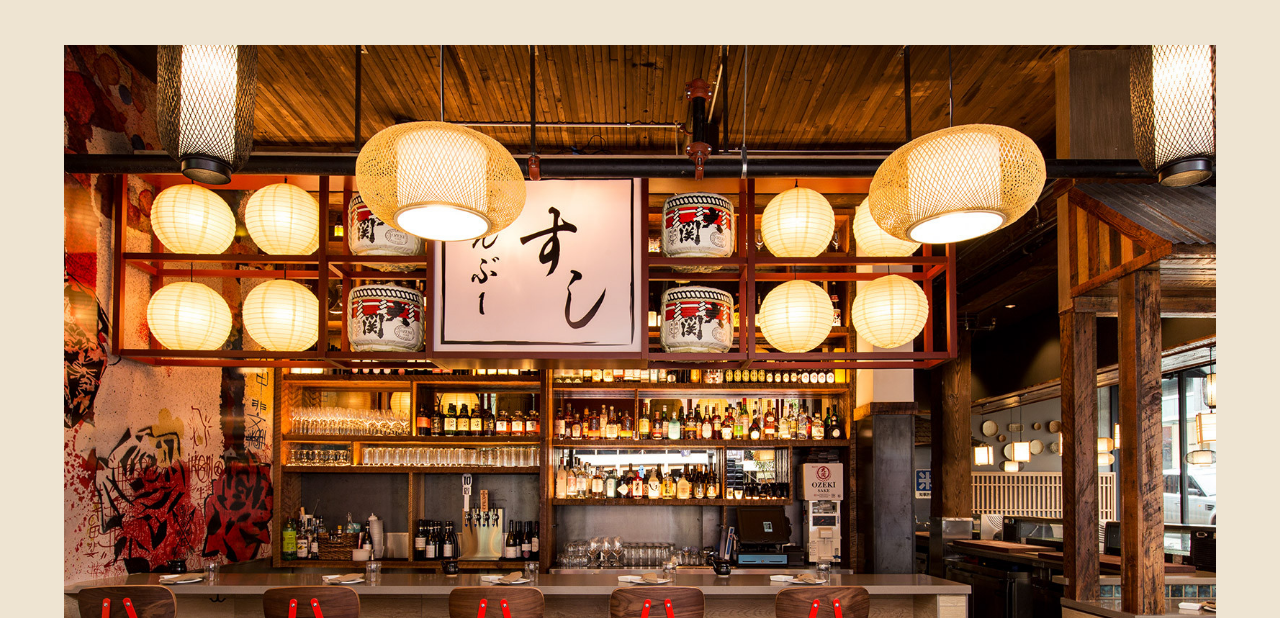
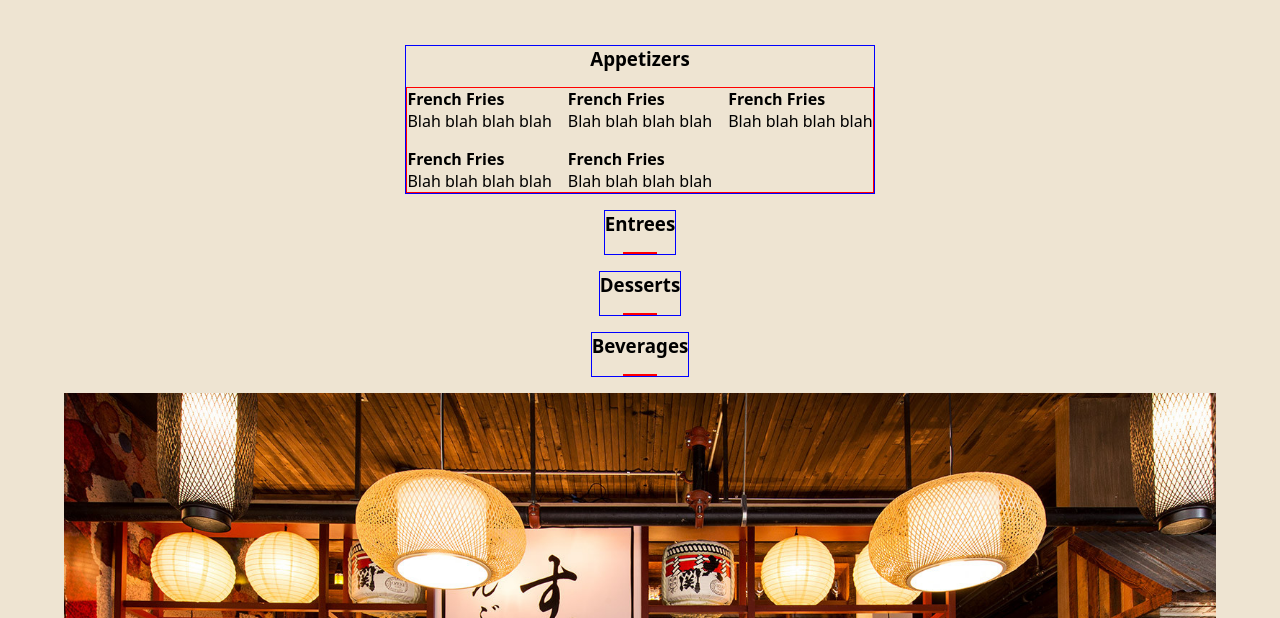
Before and after one commit to keyfeula/restaurant-page, a website built with webpack: page src/template.html in a window 1280 px wide. Shown: the part 182-800 px from the top of the page. Built offline with nearby package versions, Linux system fonts and the light colour scheme.

```diff
--- /dev/null
+++ b/src/menu-tab.js
@@ -0,0 +1,5 @@
+export const loadMenuTab = () => {
+    const content = document.querySelector("#content");
+
+
+};
--- a/src/style.css
+++ b/src/style.css
@@ -38,6 +38,7 @@
     justify-content: center;
     align-items: center;
     padding: 2rem 4rem;
+    gap: 1rem;
 }
 
 .text-section {
@@ -86,3 +87,19 @@
     flex-direction: column;
     gap: 1rem;
 }
+
+div.menu-category {
+    display: flex;
+    flex-direction: column;
+    justify-content: center;
+    align-items: center;
+    border: 1px solid blue;
+    gap: 1rem;
+}
+
+.item-container {
+    display: grid;
+    grid-template-columns: repeat(3, 1fr);
+    gap: 1rem;
+    border: 1px solid red;
+}
--- a/src/template.html
+++ b/src/template.html
@@ -4,6 +4,7 @@
         <meta charset="UTF-8">
         <meta name="viewport" content="width=device-width, initial-scale=1.0">
         <title>Restaurant Page</title>
+        <link rel="stylesheet" href="./style.css">
     </head>
     <body>
         <header>
@@ -14,6 +15,50 @@
                 <button class="contact-btn not-active">Contact</button>
             </nav>
         </header>
-        <div id="content"></div>
+        <div id="content">
+            <div class="appetizers menu-category">
+                <h3>Appetizers</h3>
+                <div class="item-container">
+                    <div class="item">
+                        <h4>French Fries</h4>
+                        <p>Blah blah blah blah</p>
+                    </div>
+                    <div class="item">
+                        <h4>French Fries</h4>
+                        <p>Blah blah blah blah</p>
+                    </div>
+                    <div class="item">
+                        <h4>French Fries</h4>
+                        <p>Blah blah blah blah</p>
+                    </div>
+                    <div class="item">
+                        <h4>French Fries</h4>
+                        <p>Blah blah blah blah</p>
+                    </div>
+                    <div class="item">
+                        <h4>French Fries</h4>
+                        <p>Blah blah blah blah</p>
+                    </div>
+                </div>
+            </div>
+            <div class="entrees menu-category">
+                <h3>Entrees</h3>
+                <div class="item-container">
+
+                </div>
+            </div>
+            <div class="desserts menu-category">
+                <h3>Desserts</h3>
+                <div class="item-container">
+
+                </div>
+            </div>
+            <div class="beverages menu-category">
+                <h3>Beverages</h3>
+                <div class="item-container">
+
+                </div>
+            </div>
+        </div>
     </body>
 </html>
```
